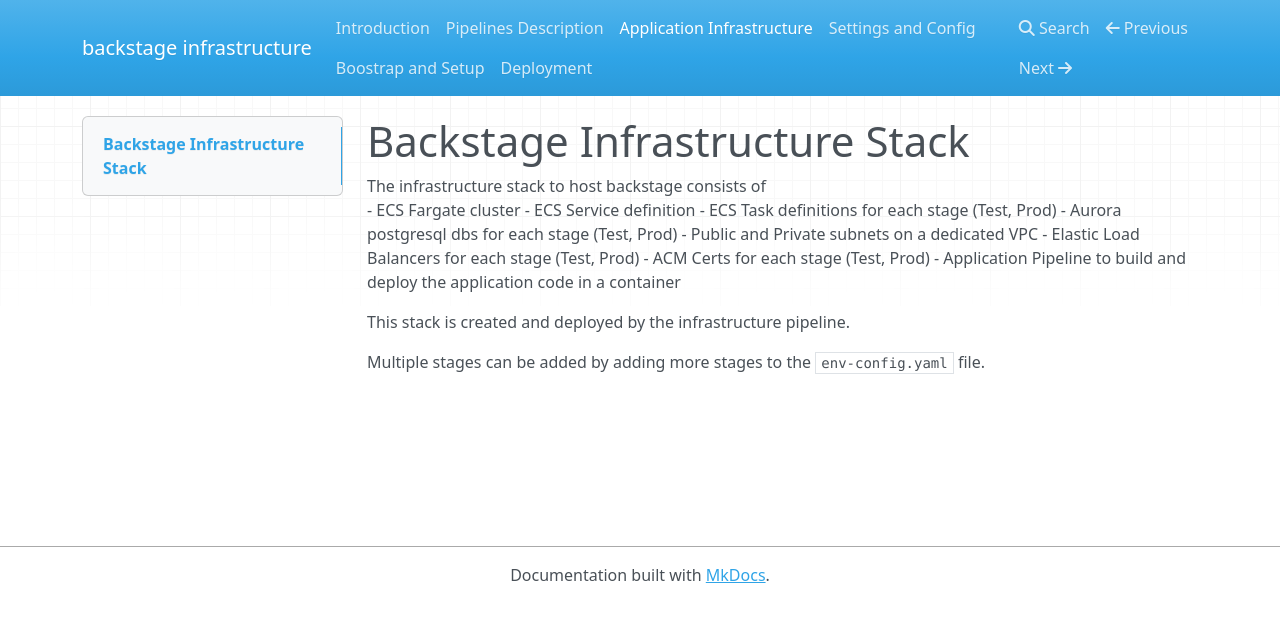
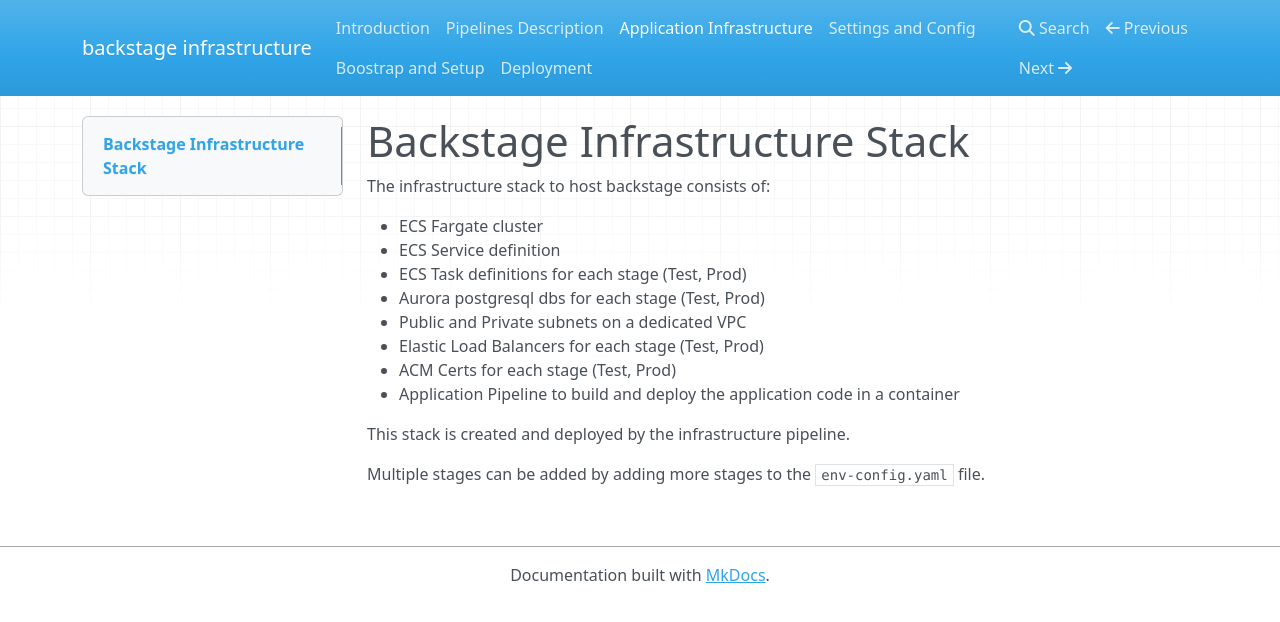
Before and after one commit to rbogle/backstage-on-aws, an MkDocs documentation site: the page built from docs/stack.md, in a window 1280 px wide. Shown: the top 622 px of the page. Built offline with MkDocs 1.6.1, drawn with Linux system fonts in a browser that asks for light colours; nearby versions of some CDN libraries.

```diff
--- a/docs/stack.md
+++ b/docs/stack.md
@@ -1,5 +1,6 @@
 # Backstage Infrastructure Stack
-The infrastructure stack to host backstage consists of
+The infrastructure stack to host backstage consists of:
+
 - ECS Fargate cluster
 - ECS Service definition
 - ECS Task definitions for each stage (Test, Prod)
```
